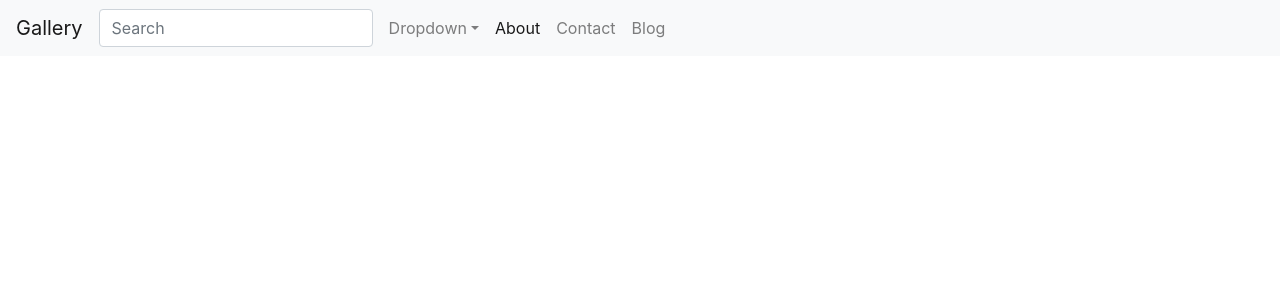
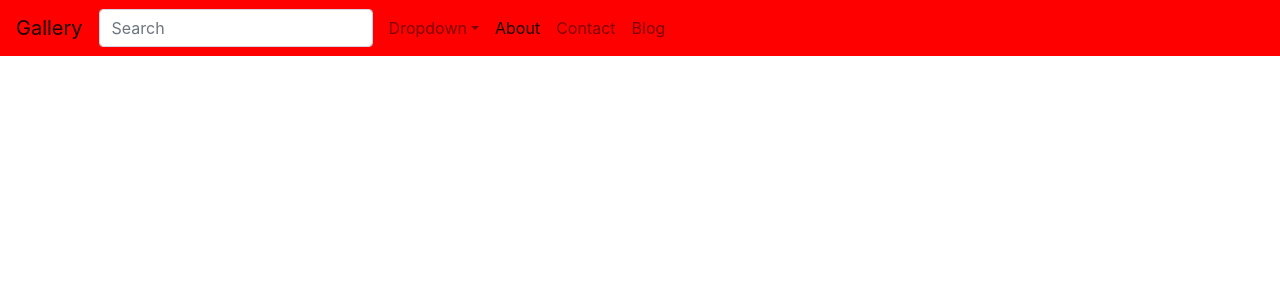
Before and after one commit to victorlomi/Gallery, a Django app: template photos/templates/base.html in a window 1280 px wide. Shown: the top 300 px of the page. Run offline with Django 3.2, Linux system fonts and the light colour scheme; the template is opened without the code that fills it, so the values that code supplies are empty; parts of the project's set-up code (start-up, migrations or seed data) failed here and were passed over; some libraries are stand-ins or nearby versions.

Commit message:
add static folder for custom css

```diff
--- /dev/null
+++ b/photos/static/photos/style.css
@@ -0,0 +1,3 @@
+.nav-container {
+	background-color: red;
+}
--- a/photos/templates/base.html
+++ b/photos/templates/base.html
@@ -6,6 +6,8 @@
   <title>Gallery</title>
   {% block styles %}
     {% bootstrap_css %}
+    {% load static %}
+    <link rel="stylesheet" type="text/css" href="{% static 'photos/style.css' %}">
   {% endblock %}
 </head>
 <body>
--- a/photos/templates/navbar.html
+++ b/photos/templates/navbar.html
@@ -1,4 +1,4 @@
-<nav class="navbar navbar-expand-lg navbar-light bg-light">
+<nav class="nav-container navbar navbar-expand-lg navbar-light">
 	<!-- Brand Title -->
 	<a class="navbar-brand" href="#">Gallery</a>
 	<button class="navbar-toggler" type="button" data-toggle="collapse" data-target="#navbarSupportedContent" aria-controls="navbarSupportedContent" aria-expanded="false" aria-label="Toggle navigation">
```
